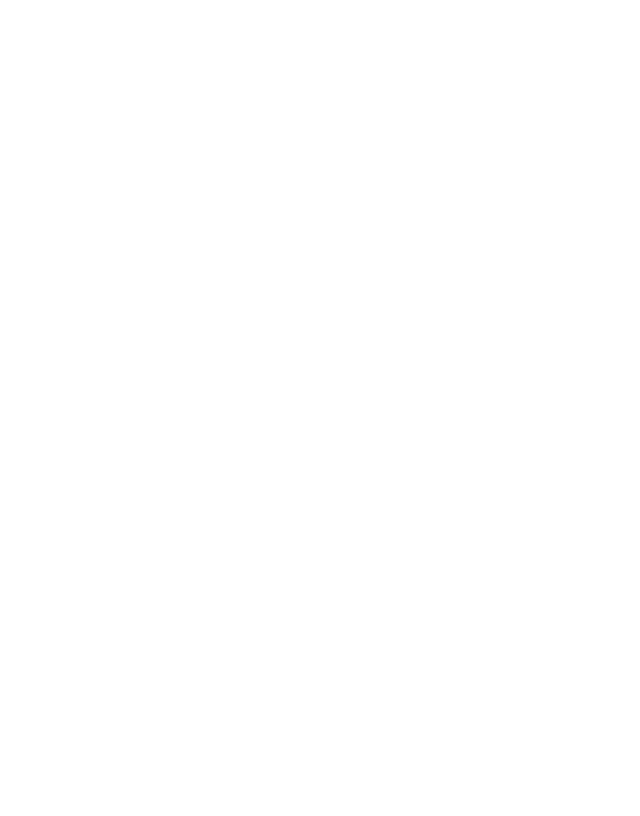
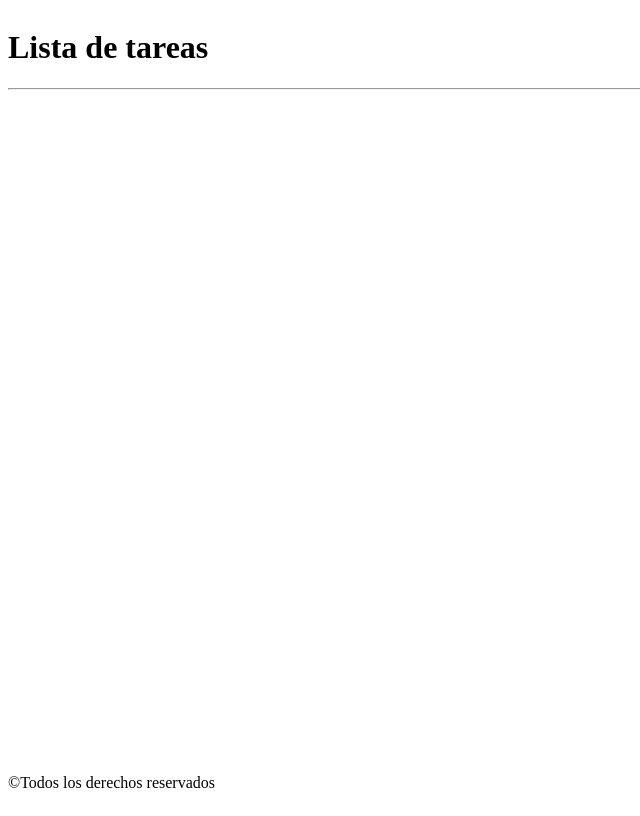
Before and after one commit to yanina-rodriguez-dev/frontTareas, a React (Vite) app: page / in a window 1280 px wide. Shown: the whole page, without its empty margins (0-640 px from the left). Built offline with nearby package versions, Linux system fonts and the light colour scheme.

Commit message:
agrego estructura con titulo al contenedor

```diff
--- a/src/App.css
+++ b/src/App.css
@@ -0,0 +1,9 @@
+#root{
+    min-height: 100vh;
+    display: flex;
+    flex-direction: column;
+}
+
+.main{
+    flex-grow: 1;
+}
--- a/src/App.jsx
+++ b/src/App.jsx
@@ -1,10 +1,19 @@
 import './App.css'
+import Container from 'react-bootstrap/Container';
 
 function App() {
 
 
   return (
-    <></>
+    <>
+    <Container className="my-5 main">
+    <h1 className='display-4 text-center'>Lista de tareas</h1>
+    <hr />
+    </Container>
+    <footer>
+<p>&copy;Todos los derechos reservados</p>
+    </footer>
+    </>
   )
 }
 
```
